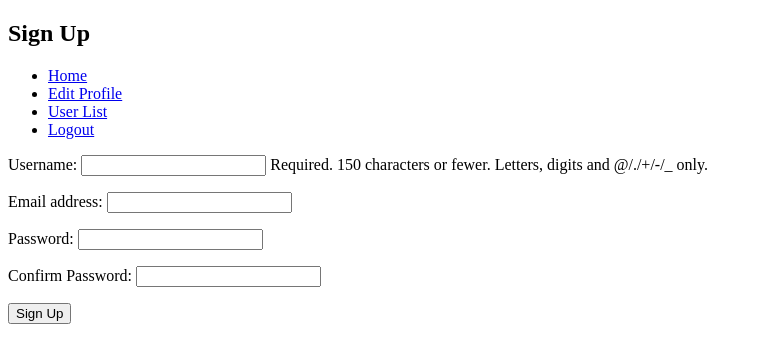
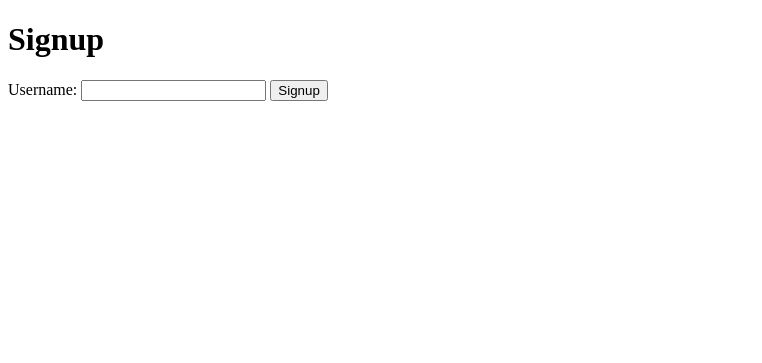
Before and after one commit to Brigeman/messenger_project, a Django app: page /chat/signup/ in a window 1280 px wide. Shown: the top 363 px of the page, without its empty margins (0-762 px from the left). Run offline with Django 5.2, Linux system fonts and the light colour scheme.

Commit message:
without login

```diff
--- a/chat/forms.py
+++ b/chat/forms.py
@@ -1,28 +1,5 @@
 from django import forms
-from django.contrib.auth.models import User
 from .models import Profile
-
-
-class SignUpForm(forms.ModelForm):
-    password1 = forms.CharField(label="Password", widget=forms.PasswordInput)
-    password2 = forms.CharField(label="Confirm Password", widget=forms.PasswordInput)
-
-    class Meta:
-        model = User
-        fields = ("username", "email")
-
-    def clean_password2(self):
-        cd = self.cleaned_data
-        if cd["password1"] != cd["password2"]:
-            raise forms.ValidationError("Passwords don't match.")
-        return cd["password2"]
-
-    def save(self, commit=True):
-        user = super().save(commit=False)
-        user.set_password(self.cleaned_data["password1"])
-        if commit:
-            user.save()
-        return user
 
 
 class UserEditForm(forms.ModelForm):
--- a/chat/signals.py
+++ b/chat/signals.py
@@ -1,6 +1,6 @@
 from django.db.models.signals import post_save
+from django.dispatch import receiver
 from django.contrib.auth.models import User
-from django.dispatch import receiver
 from .models import Profile
 
 
@@ -8,10 +8,8 @@ from .models import Profile
 def create_user_profile(sender, instance, created, **kwargs):
     if created:
         Profile.objects.create(user=instance)
-        print(f"Profile created for {instance}")
 
 
 @receiver(post_save, sender=User)
 def save_user_profile(sender, instance, **kwargs):
     instance.profile.save()
-    print(f"Profile saved for {instance}")
--- a/chat/templates/chat/signup.html
+++ b/chat/templates/chat/signup.html
@@ -1,22 +1,18 @@
 <!DOCTYPE html>
 <html>
 <head>
-    <title>Sign Up</title>
+    <title>Signup</title>
 </head>
 <body>
-    <h2>Sign Up</h2>
-    <nav>
-        <ul>
-            <li><a href="{% url 'index' %}">Home</a></li>
-            <li><a href="{% url 'edit_profile' %}">Edit Profile</a></li>
-            <li><a href="{% url 'user_list' %}">User List</a></li>
-            <li><a href="{% url 'logout' %}">Logout</a></li>
-        </ul>
-    </nav>
+    <h1>Signup</h1>
     <form method="post">
         {% csrf_token %}
-        {{ form.as_p }}
-        <button type="submit">Sign Up</button>
+        <label for="username">Username:</label>
+        <input type="text" name="username" id="username" required>
+        <button type="submit">Signup</button>
     </form>
+    {% if error_message %}
+        <p style="color: red;">{{ error_message }}</p>
+    {% endif %}
 </body>
 </html>
--- a/chat/urls.py
+++ b/chat/urls.py
@@ -5,7 +5,6 @@ from .views import (
     MessageViewSet,
     UserViewSet,
     signup,
-    login_view,
     edit_profile,
     user_list,
     index,
@@ -18,7 +17,6 @@ router.register(r"users", UserViewSet)
 
 urlpatterns = [
     path("signup/", signup, name="signup"),
-    path("login/", login_view, name="login"),
     path("edit_profile/", edit_profile, name="edit_profile"),
     path("user_list/", user_list, name="user_list"),
     path("api/", include(router.urls)),
--- a/chat/views.py
+++ b/chat/views.py
@@ -1,42 +1,29 @@
 from rest_framework import viewsets
 from django.contrib.auth.models import User
-from django.contrib.auth import login, authenticate
-from django.contrib.auth.forms import AuthenticationForm
+from django.contrib.auth import login
 from django.contrib.auth.decorators import login_required
 from .models import Chat, Message, Profile
 from .serializers import ChatSerializer, MessageSerializer, UserSerializer
 from django.shortcuts import render, redirect
-from .forms import SignUpForm, UserEditForm
+from .forms import UserEditForm
 
 
 def signup(request):
     if request.method == "POST":
-        form = SignUpForm(request.POST)
-        if form.is_valid():
-            form.save()
-            username = form.cleaned_data.get("username")
-            raw_password = form.cleaned_data.get("password1")
-            user = authenticate(username=username, password=raw_password)
-            login(request, user)
-            return redirect("home")
-    else:
-        form = SignUpForm()
-    return render(request, "chat/signup.html", {"form": form})
-
-
-def login_view(request):
-    if request.method == "POST":
-        form = AuthenticationForm(request, data=request.POST)
-        if form.is_valid():
-            username = form.cleaned_data.get("username")
-            password = form.cleaned_data.get("password")
-            user = authenticate(username=username, password=password)
-            if user is not None:
+        username = request.POST.get("username")
+        if username:
+            # Проверяем, существует ли пользователь с таким именем
+            user, created = User.objects.get_or_create(username=username)
+            if created:
+                # Если пользователь новый, создаем профиль
+                Profile.objects.create(user=user)
                 login(request, user)
-                return redirect("home")
-    else:
-        form = AuthenticationForm()
-    return render(request, "registration/login.html", {"form": form})
+                return redirect("index")
+            else:
+                # Если пользователь уже существует, логиним его
+                login(request, user)
+                return redirect("index")
+    return render(request, "chat/signup.html")
 
 
 class ChatViewSet(viewsets.ModelViewSet):
@@ -63,7 +50,7 @@ class UserViewSet(viewsets.ModelViewSet):
 
 
 @login_required
-def index(request, room_name=None):
+def index(request, room_name="default_room"):
     user_profile = Profile.objects.get(user=request.user)
     return render(
         request, "chat/index.html", {"profile": user_profile, "room_name": room_name}
@@ -76,7 +63,7 @@ def edit_profile(request):
         form = UserEditForm(request.POST, request.FILES, instance=request.user.profile)
         if form.is_valid():
             form.save()
-            return redirect("home")
+            return redirect("index")
     else:
         form = UserEditForm(instance=request.user.profile)
     return render(request, "chat/edit_profile.html", {"form": form})
```
Also changed, not shown: chat/consumers.py (+11 -6 lines), chat/templates/chat/index.html (+13 -30 lines), messenger_project/settings.py (+3 -10 lines).
